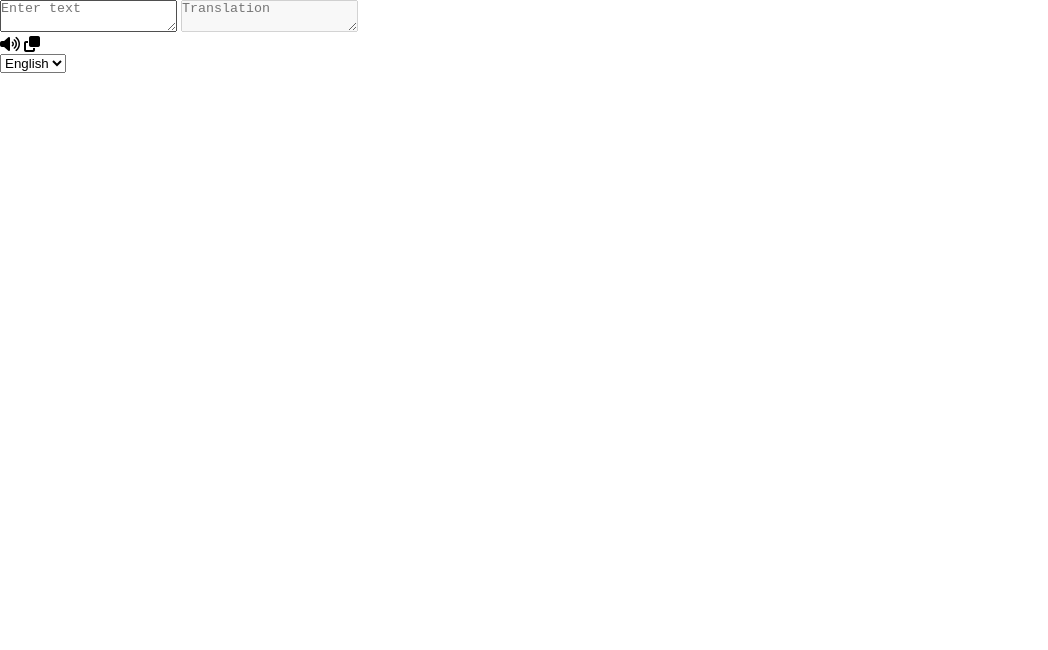
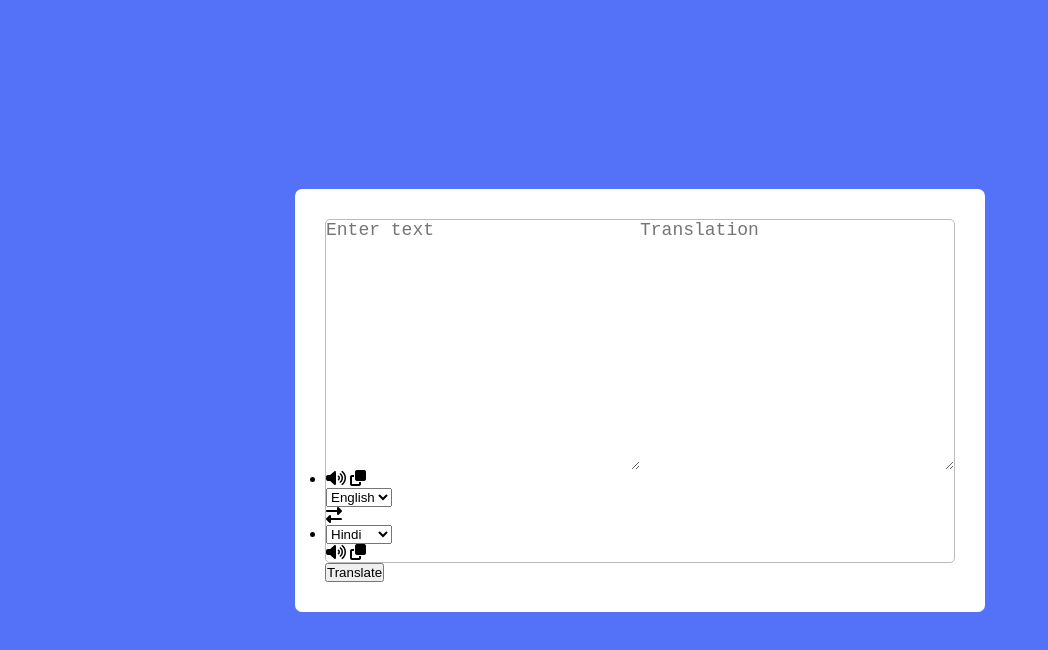
Before and after one commit to lahiru-rajapakshe/language-translator, a plain HTML site: page index.html in a window 1280 px wide. Shown: the whole page, without its empty margins (0-1048 px from the left). Drawn offline with Linux system fonts and the light colour scheme.

Commit message:
Add basic styles

```diff
--- a/index.html
+++ b/index.html
@@ -18,7 +18,7 @@
 
             </div>
             <ul class="controls">
-                <lili class="row form">
+                <li class="row form">
                     <div class="icons">
                         <i class="fas fa-volume-up"></i>
                         <i class="fas fa-copy"></i>
@@ -28,9 +28,24 @@
                         <option value="hi-IN">Hindi</option>
                         <option value="ne-NP">Nepali</option>
                     </select>
-                </lili>
+                </li>
+<i class="exchange"><i class="fas fa-exchange-alt"></i></i>
+                <li class="row to">
+                    <select name="" id="">
+                        <option value="hi-IN">Hindi</option>
+                        <option value="ne-NP">Nepali</option>
+                        <option value="en-US">English</option>
+                    </select>
+                    <div class="icons">
+                        <i class="fas fa-volume-up"></i>
+                        <i class="fas fa-copy"></i>
+                    </div>
+                </li>
+
+
             </ul>
         </div>
+        <button>Translate</button>
     </div>
 
 </body>
--- a/style.css
+++ b/style.css
@@ -4,3 +4,39 @@
     box-sizing: border-box;
 
 }
+body{
+    display: flex;
+    align-items: center;
+    justify-content: center;
+    min-height: 100vh;
+    background: #5372F7;
+
+}
+.container{
+    width: 690px;
+    background:#fff;
+    border-radius: 7px;
+    padding: 30px;
+
+}
+.wrapper{
+    border: 1px solid #bbb;
+
+    border-radius: 5px;
+
+}
+.text-input textarea{
+    height: 250px;
+    width: 100%;
+
+border: none;
+outline: none;
+background: none;
+font-size: 18px;
+border-radius: 5px;
+
+}
+.wrapper .text-input{
+    display: flex;
+
+}
```
